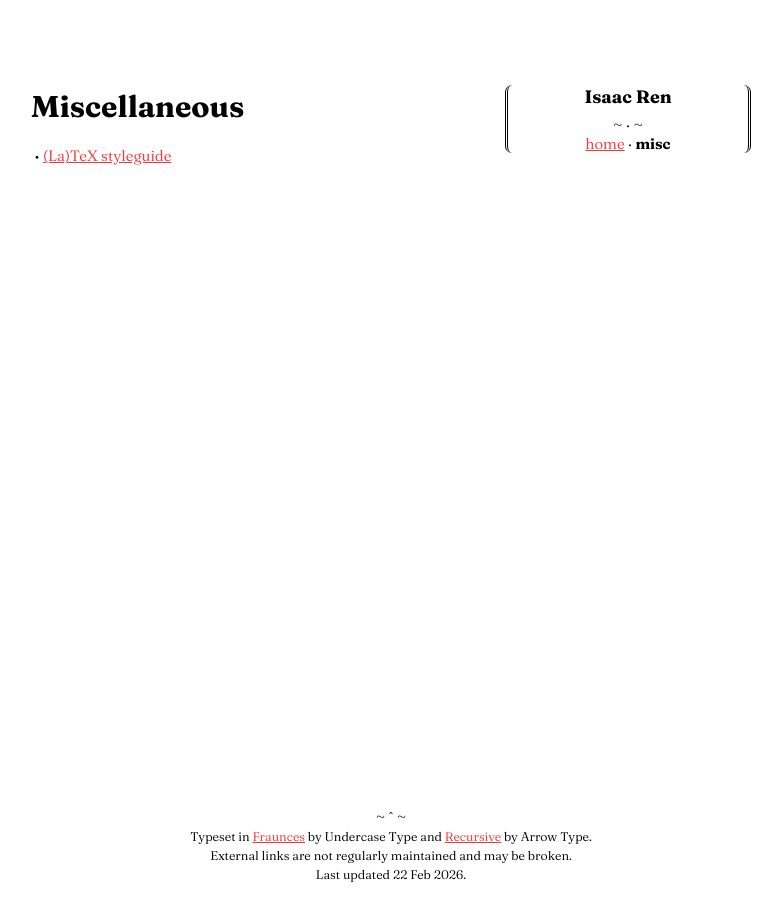
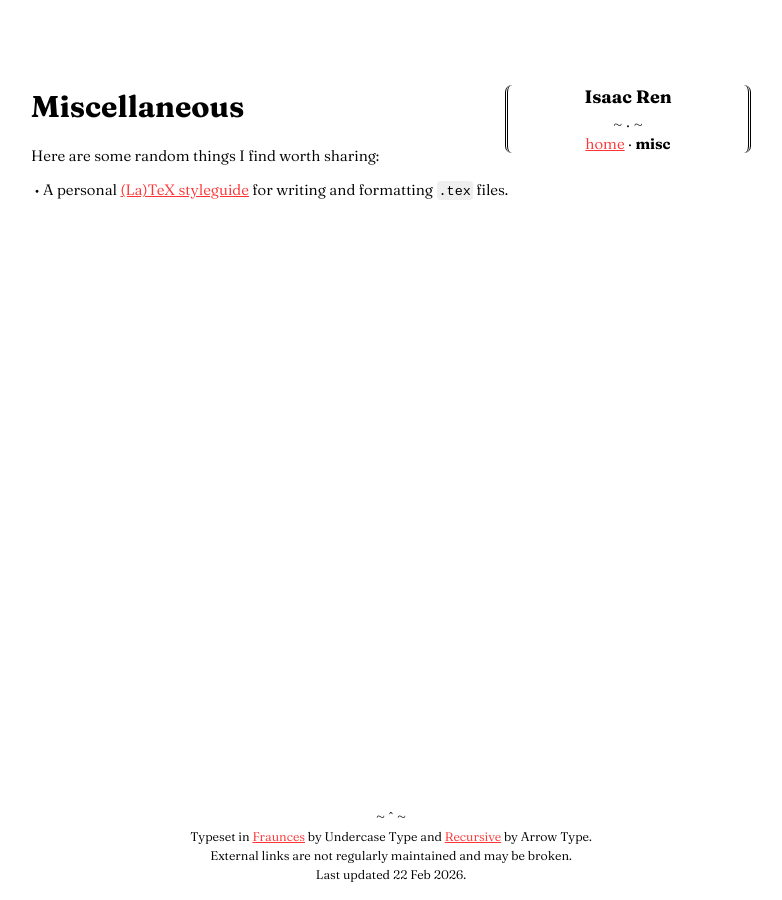
Before and after one commit to isaacxren/isaacxren.github.io, a Jekyll site: the page built from misc/index.md, in a window 1280 px wide. Shown: the whole page, without its empty margins (249-1031 px from the left). Built offline with Jekyll 4.4.1, drawn with Linux system fonts in a browser that asks for light colours; some web fonts are replaced.

Commit message:
More descriptive text

```diff
--- a/misc/index.md
+++ b/misc/index.md
@@ -3,4 +3,6 @@ layout: with-nav
 title: Miscellaneous
 ---
 
-* [(La)TeX styleguide](/misc/LaTeX-styleguide)
+Here are some random things I find worth sharing:
+
+* A personal [(La)TeX styleguide](/misc/LaTeX-styleguide) for writing and formatting `.tex` files.
```
